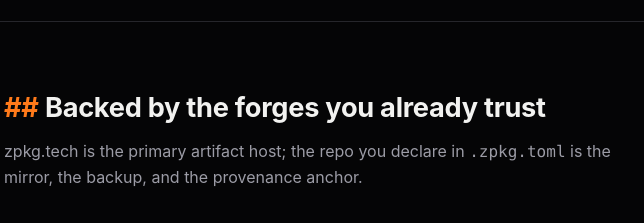
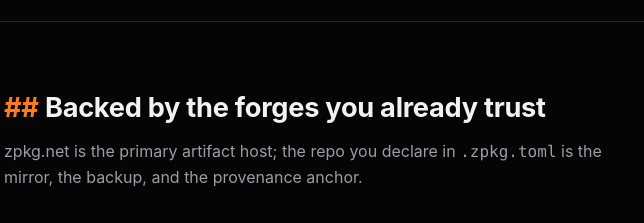
Before and after one commit to zed-pkg/zed-pkg.github.io, an Astro site: page / in a window 1280 px wide. Shown: the part 3840-4063 px from the top of the page, 120-764 px from the left. Built offline with nearby package versions, Linux system fonts and the light colour scheme; Astro itself is replaced by a stand-in of ours.

Commit message:
claude autosave 2026-08-07T16:37:43Z

```diff
--- a/src/pages/index.astro
+++ b/src/pages/index.astro
@@ -310,7 +310,7 @@
       <div class="section-head">
         <h2><span class="tick">##</span> Backed by the forges you already trust</h2>
         <p>
-          zpkg.tech is the primary artifact host; the repo you declare in
+          zpkg.net is the primary artifact host; the repo you declare in
           <code>.zpkg.toml</code> is the mirror, the backup, and the
           provenance anchor.
         </p>
```
